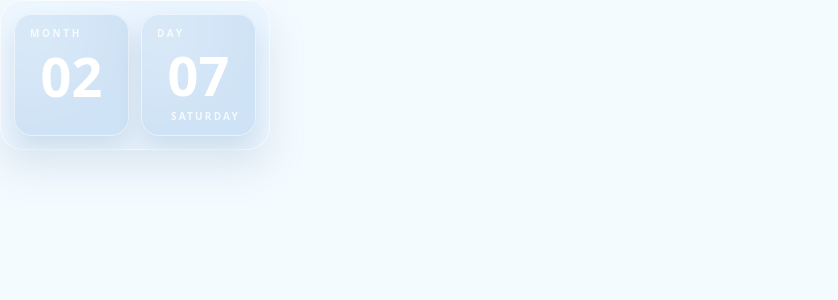
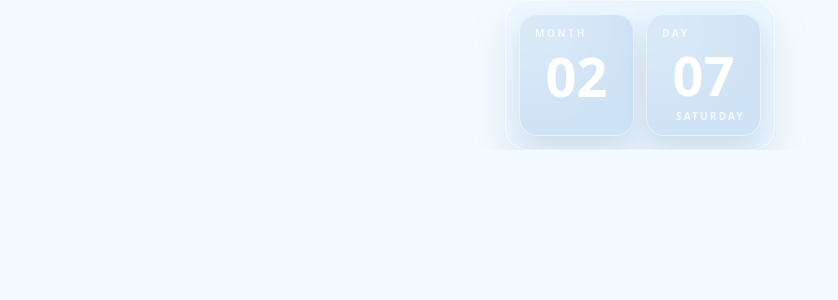
Before and after one commit to kkkkiyojj/sky-calendar-widget, a Next.js app: page / in a window 1280 px wide. Shown: the top 300 px of the page, without its empty margins (0-838 px from the left). Built offline with nearby package versions, Linux system fonts and the light colour scheme.

Commit message:
Update main layout for Home component

```diff
--- a/app/page.tsx
+++ b/app/page.tsx
@@ -2,8 +2,14 @@ import MiniCalendarWidget from "../components/MiniCalendarWidget";
 
 export default function Home() {
   return (
-    // 노션 임베드용: 화면 꽉 채우는 레이아웃(min-h-screen) 금지
-    <main className="p-0 m-0">
+    <main
+      className="
+        w-full h-full
+        flex items-center justify-center
+        p-0 m-0
+        overflow-hidden
+      "
+    >
       <MiniCalendarWidget />
     </main>
   );
```
